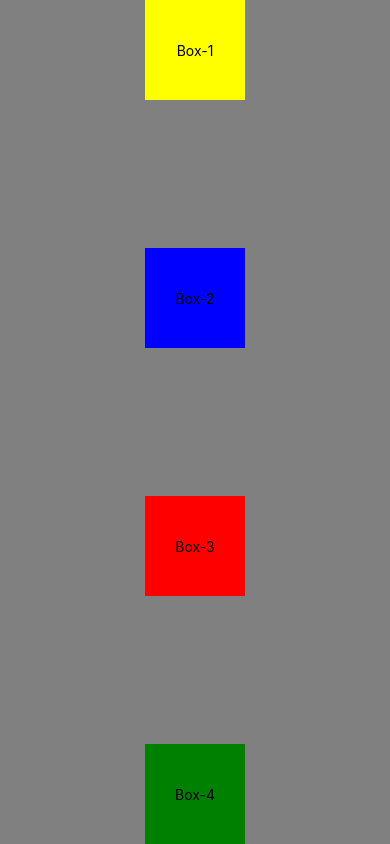
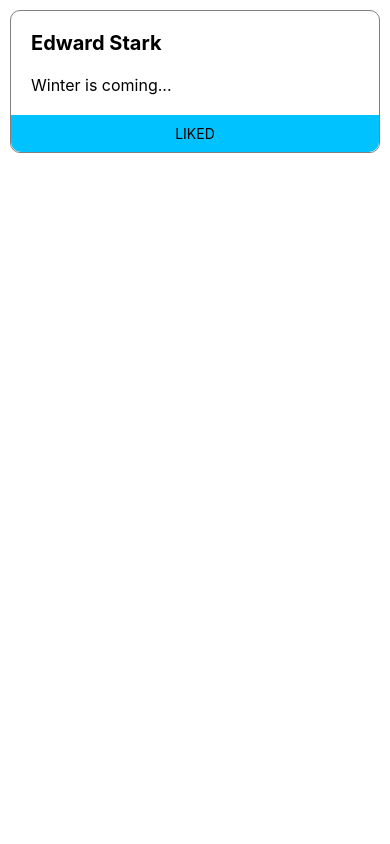
Before and after one commit to 1kenz/React-Native, a React Native app in the folder learning/firstProject/: screen / in a window 390 px wide. Built offline with nearby package versions, Linux system fonts and the light colour scheme.

Commit message:
feat: create a card

```diff
--- /dev/null
+++ b/learning/firstProject/__Lessons/lesson01/App.js
@@ -0,0 +1,59 @@
+/* eslint-disable prettier/prettier */
+import React from 'react';
+import { StyleSheet, Text, View, TouchableOpacity } from 'react-native';
+
+const App = () => {
+  return (
+    <View style={styles.container}>
+      <View style={styles.card_container}>
+        <View style={styles.card_body}>
+          <Text style={styles.card_title}>Edward Stark</Text>
+          <Text style={styles.card_text}>Winter is coming...</Text>
+        </View>
+        <TouchableOpacity style={styles.card_button}>
+          <Text styles={styles.card_button_title}>LIKED</Text>
+        </TouchableOpacity>
+      </View>
+    </View>
+  );
+};
+
+export default App;
+
+const styles = StyleSheet.create({
+  container: {
+    flex: 1,
+  },
+  card_container: {
+    backgroundColor: '#fff',
+    margin: 10,
+    borderWidth: 1,
+    borderColor: 'gray',
+    borderRadius: 10,
+  },
+  card_body: {
+    padding: 10,
+  },
+  card_title: {
+    fontSize: 20,
+    fontWeight: 'bold',
+    margin: 10,
+  },
+  card_text: {
+    fontSize: 16,
+    marginTop: 10,
+    margin: 10,
+  },
+  card_button: {
+    backgroundColor: '#00c2ff',
+    padding: 10,
+    borderBottomLeftRadius: 10,
+    borderBottomRightRadius: 10,
+    alignItems: 'center',
+  },
+  card_button_title: {
+    fontSize: 18,
+    fontWeight: 'bold',
+    color: 'white',
+  },
+});
--- a/learning/firstProject/index.js
+++ b/learning/firstProject/index.js
@@ -3,7 +3,7 @@
  */
 
 import { AppRegistry } from 'react-native';
-import App from './App';
+import App from './__Lessons/lesson01/App';
 import { name as appName } from './app.json';
 
 AppRegistry.registerComponent(appName, () => App);
```
Also changed, not shown: learning/firstProject/.prettierrc.js, learning/firstProject/__Lessons/lesson00/App.js (renamed from learning/firstProject/App.js).
